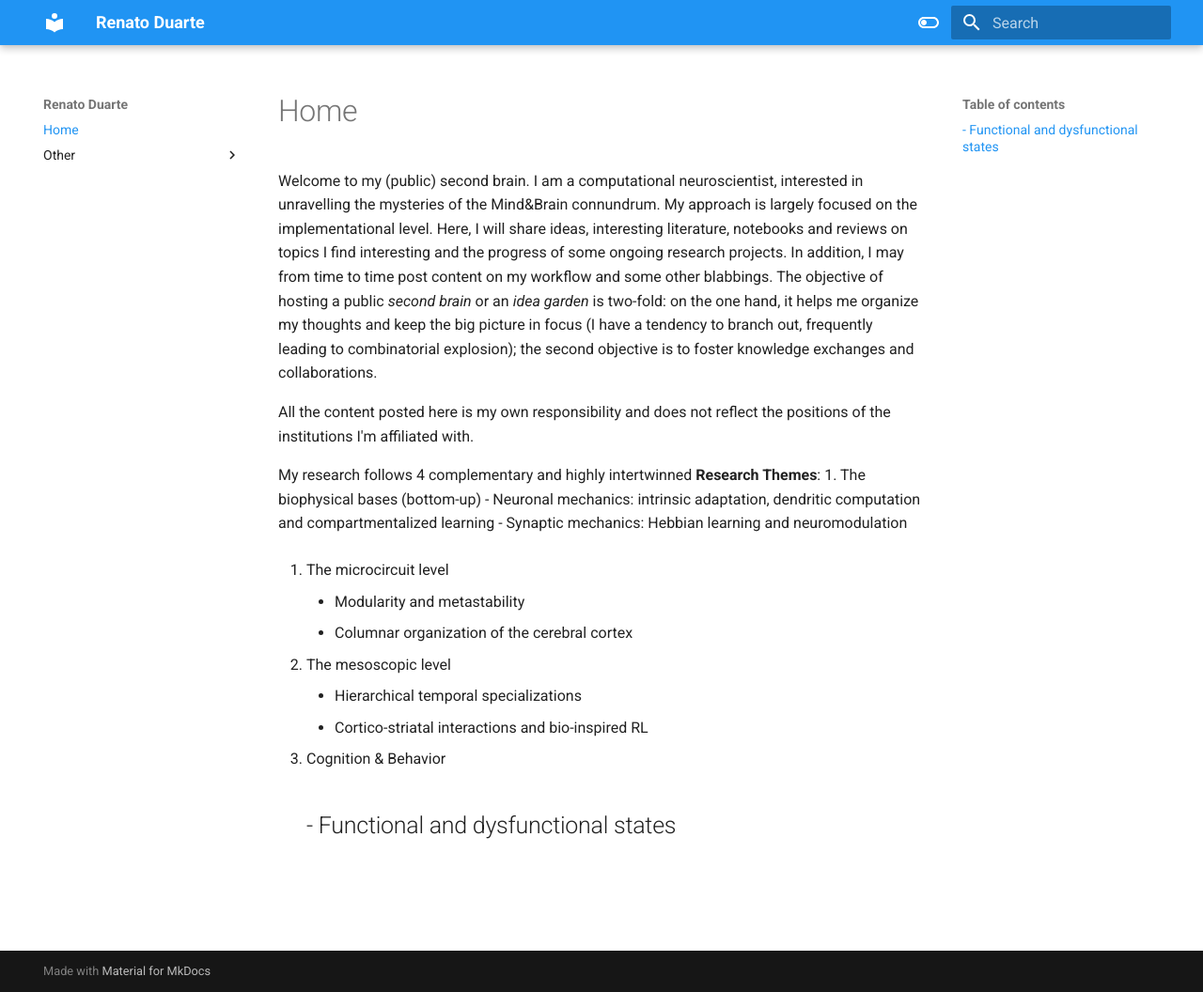
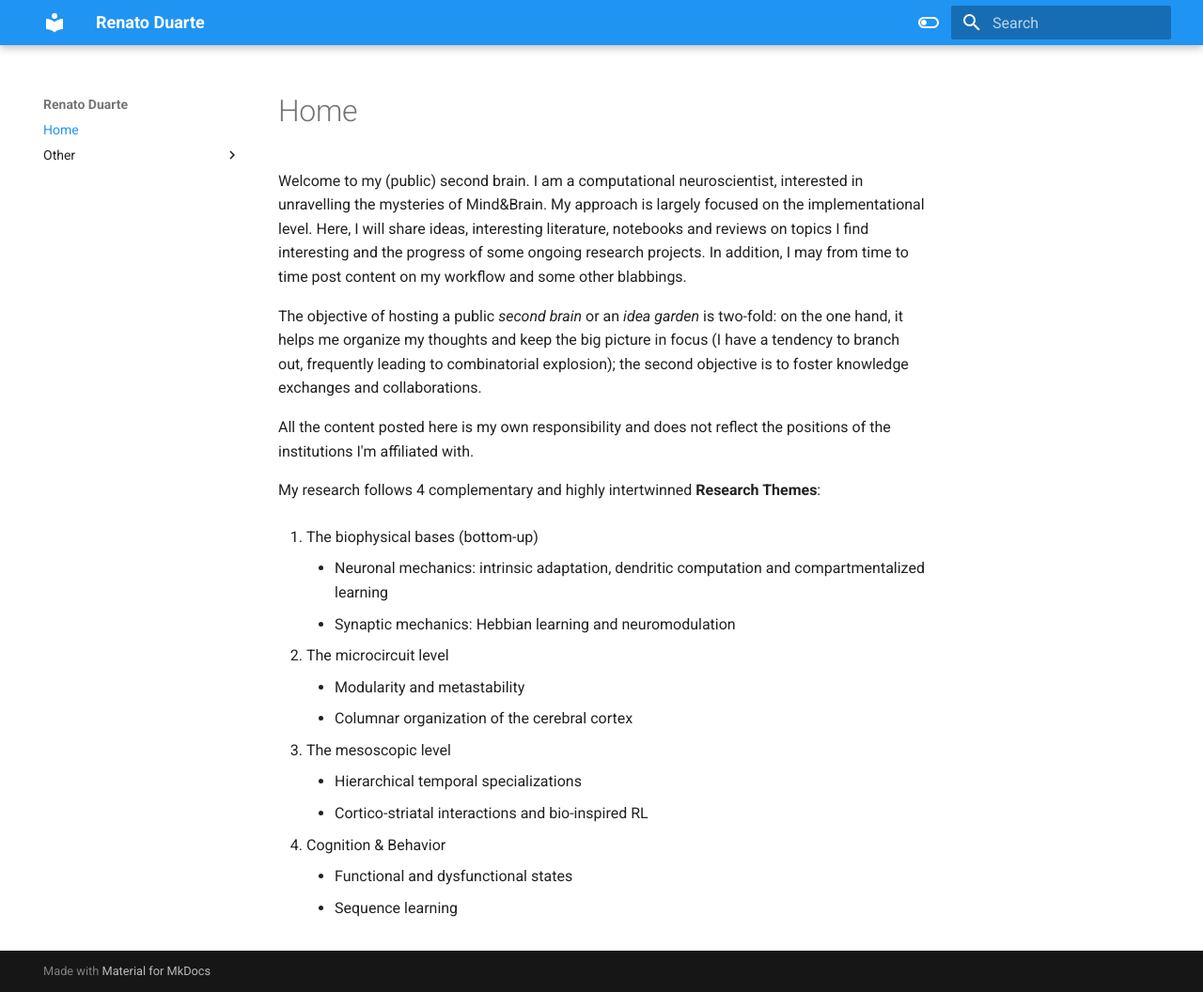
Before and after one commit to rcfduarte/public, an MkDocs documentation site: the page built from docs/index.md, in a window 1280 px wide and 1056 px high. Shown: the whole window at 94% size. Built offline with MkDocs 1.6.1 and Material for MkDocs 9.7.7, drawn with Linux system fonts in a browser that asks for light colours.

Commit message:
minor corrections

```diff
--- a/docs/index.md
+++ b/docs/index.md
@@ -1,11 +1,12 @@
-Welcome to my (public) second brain. I am a computational neuroscientist, interested in unravelling the mysteries of the Mind&Brain connundrum. My approach is largely focused on the implementational level.
-Here, I will share ideas, interesting literature, notebooks and reviews on topics I find interesting and the progress of some ongoing research projects. In addition, I may from time to time post content on my workflow and some other blabbings.
+Welcome to my (public) second brain. I am a computational neuroscientist, interested in unravelling the mysteries of Mind&Brain. My approach is largely focused on the implementational level. Here, I will share ideas, interesting literature, notebooks and reviews on topics I find interesting and the progress of some ongoing research projects. In addition, I may from time to time post content on my workflow and some other blabbings.
+
 The objective of hosting a public *second brain* or an *idea garden* is two-fold: on the one hand, it helps me organize my thoughts and keep the big picture in focus (I have a tendency to branch out, frequently leading to combinatorial explosion); the second objective is to foster knowledge exchanges and collaborations.
 
 All the content posted here is my own responsibility and does not reflect the positions of the institutions I'm affiliated with.
 
 
 My research follows 4 complementary and highly intertwinned **Research Themes**:
+
 1. The biophysical bases (bottom-up)
 	- Neuronal mechanics: intrinsic adaptation, dendritic computation and compartmentalized learning
 	- Synaptic mechanics: Hebbian learning and neuromodulation
@@ -20,4 +21,4 @@ My research follows 4 complementary and highly intertwinned **Research Themes**:
 
 4. Cognition & Behavior
 	- Functional and dysfunctional states
-	-
+	- Sequence learning
```
Also changed, not shown: docs/other/workflow.md (+2 -0 lines).
